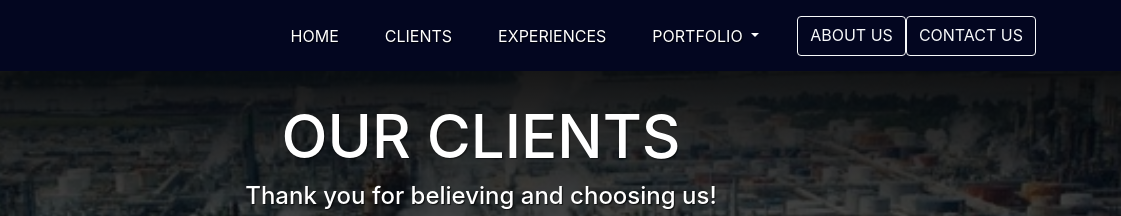
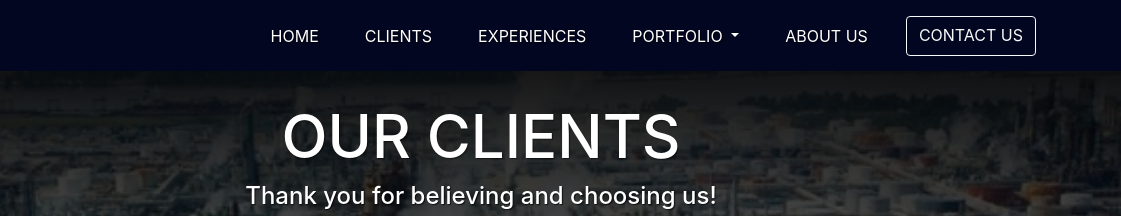
Before and after one commit to RizkiFirdauz/PT.-SURYA-BUANA-MANDALA, a plain HTML site: page component/clients.html in a window 1280 px wide. Shown: the top 216 px of the page, 159-1280 px from the left. Drawn offline with nearby package versions, Linux system fonts and the light colour scheme; a web font is replaced by a local one.

Commit message:
Update clients.html

```diff
--- a/component/clients.html
+++ b/component/clients.html
@@ -44,7 +44,7 @@
                 <a class="dropdown-item" href="../component/equipment-consumable.html">Equipment And Consumable</a>
               </div>
             </li>
-            <a class="nav-item btn btn-outline-light" href="../component/about.html">About Us</a>
+            <a class="nav-item nav-link" href="../component/about.html">About Us</a>
             <a class="nav-item btn btn-outline-light" href="../component/contact.html">Contact Us</a>
           </div>
         </div>
```
